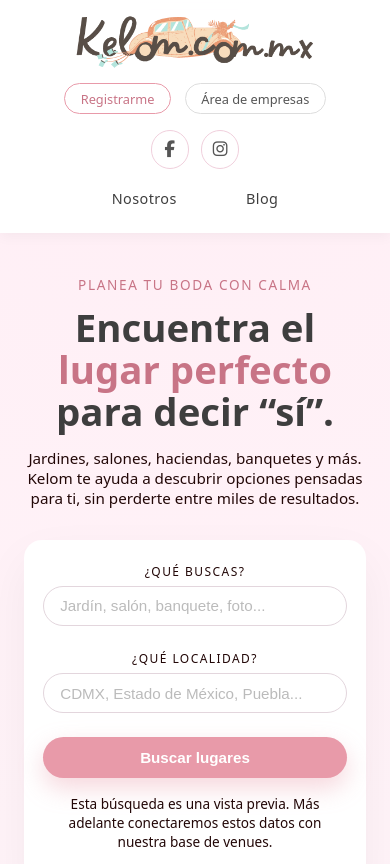
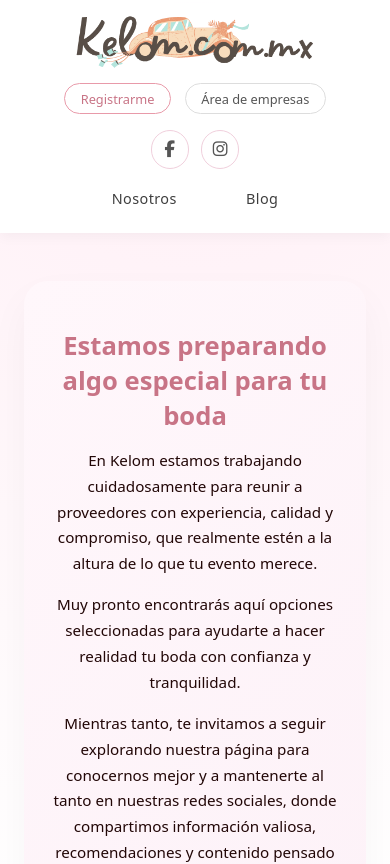
Before and after one commit to Genarohp7/kelom, a React (Vite) app: page / in a window 390 px wide. Shown: the top 864 px of the page. Built offline with nearby package versions, Linux system fonts and the light colour scheme.

Commit message:
Home page modificated

```diff
--- a/src/pages/HomePage.jsx
+++ b/src/pages/HomePage.jsx
@@ -1,13 +1,13 @@
 // src/pages/HomePage.jsx
-import "../styles/HomePage.css";
+import "../../src/styles/HomePage.css";
 import { Link } from "react-router-dom";
 // 👉 Aquí colocarás la ruta de tu imagen local
-// Cuando tengas tu archivo, por ejemplo en:
-// src/assets/web/pages/home/home-tips.jpg
-// esta importación ya quedará funcionando:
 import tipsImage from "../assets/web/pages/home/home-tips.jpg.png";
 
+const SHOW_DEMO_SECTIONS = false; // cambiar a true cuando quieras mostrar hero/venues/featured
+
 function HomePage() {
+  // ==== Datos de demo para futuros proveedores ====
   const venues = [
     {
       id: 1,
@@ -127,55 +127,27 @@
 
   return (
     <div className="home">
-      {/* HERO + BUSCADOR */}
-      <section className="hero">
-        <div className="container hero__inner">
-          <div className="hero__eyebrow">Planea tu boda con calma</div>
-          <h1 className="hero__title">
-            Encuentra el{" "}
-            <span className="hero__title-highlight">lugar perfecto</span> para
-            decir “sí”.
-          </h1>
-          <p className="hero__subtitle">
-            Jardines, salones, haciendas, banquetes y más. Kelom te ayuda a
-            descubrir opciones pensadas para ti, sin perderte entre miles de
-            resultados.
+      {/* MENSAJE TEMPORAL SOBRE PROVEEDORES */}
+      <section className="home-message">
+        <div className="container">
+          <div className="home-message__card">
+            <h2 className="home-message__title">
+              Estamos preparando algo especial para tu boda
+            </h2>
+            <p className="home-message__text">
+              En Kelom estamos trabajando cuidadosamente para reunir a
+              proveedores con experiencia, calidad y compromiso, que realmente
+              estén a la altura de lo que tu evento merece.
             </p>
-
-          <div className="search-panel">
-            <form className="search-panel__form" onSubmit={handleFakeSubmit}>
-              <div className="search-panel__field">
-                <label className="search-panel__label" htmlFor="search-what">
-                  ¿Qué buscas?
-                </label>
-                <input
-                  id="search-what"
-                  type="text"
-                  className="search-panel__input"
-                  placeholder="Jardín, salón, banquete, foto..."
-                />
-              </div>
-
-              <div className="search-panel__field">
-                <label className="search-panel__label" htmlFor="search-where">
-                  ¿Qué localidad?
-                </label>
-                <input
-                  id="search-where"
-                  type="text"
-                  className="search-panel__input"
-                  placeholder="CDMX, Estado de México, Puebla..."
-                />
-              </div>
-
-              <button className="search-panel__button" type="submit">
-                Buscar lugares
-              </button>
-            </form>
-
-            <p className="search-panel__hint">
-              Esta búsqueda es una vista previa. Más adelante conectaremos estos
-              datos con nuestra base de venues.
+            <p className="home-message__text">
+              Muy pronto encontrarás aquí opciones seleccionadas para ayudarte a
+              hacer realidad tu boda con confianza y tranquilidad.
+            </p>
+            <p className="home-message__text">
+              Mientras tanto, te invitamos a seguir explorando nuestra página
+              para conocernos mejor y a mantenerte al tanto en nuestras redes
+              sociales, donde compartimos información valiosa, recomendaciones y
+              contenido pensado para acompañarte en cada paso de este proceso.
             </p>
           </div>
         </div>
@@ -192,7 +164,7 @@
             </p>
           </header>
 
-          {/* 👉 Nuevo contenedor para texto + imagen */}
+          {/* texto + imagen */}
           <div className="tips__content">
             <div className="tips__list">
               <article className="tips-card">
@@ -214,7 +186,6 @@
               </article>
             </div>
 
-            {/* 👉 Aquí se muestra la imagen. Solo cambia el archivo de tipsImage arriba cuando la tengas */}
             <div className="tips__image-wrap">
               <img
                 src={tipsImage}
@@ -222,6 +193,72 @@
                 className="tips__image"
               />
             </div>
+          </div>
+        </div>
+      </section>
+
+      {/* BLOQUES DE PROVEEDORES OCULTOS POR AHORA */}
+      {SHOW_DEMO_SECTIONS && (
+        <>
+          {/* HERO + BUSCADOR */}
+          <section className="hero">
+            <div className="container hero__inner">
+              <div className="hero__eyebrow">Planea tu boda con calma</div>
+              <h1 className="hero__title">
+                Encuentra el{" "}
+                <span className="hero__title-highlight">lugar perfecto</span>{" "}
+                para decir “sí”.
+              </h1>
+              <p className="hero__subtitle">
+                Jardines, salones, haciendas, banquetes y más. Kelom te ayuda a
+                descubrir opciones pensadas para ti, sin perderte entre miles de
+                resultados.
+              </p>
+
+              <div className="search-panel">
+                <form
+                  className="search-panel__form"
+                  onSubmit={handleFakeSubmit}
+                >
+                  <div className="search-panel__field">
+                    <label
+                      className="search-panel__label"
+                      htmlFor="search-what"
+                    >
+                      ¿Qué buscas?
+                    </label>
+                    <input
+                      id="search-what"
+                      type="text"
+                      className="search-panel__input"
+                      placeholder="Jardín, salón, banquete, foto..."
+                    />
+                  </div>
+
+                  <div className="search-panel__field">
+                    <label
+                      className="search-panel__label"
+                      htmlFor="search-where"
+                    >
+                      ¿Qué localidad?
+                    </label>
+                    <input
+                      id="search-where"
+                      type="text"
+                      className="search-panel__input"
+                      placeholder="CDMX, Estado de México, Puebla..."
+                    />
+                  </div>
+
+                  <button className="search-panel__button" type="submit">
+                    Buscar lugares
+                  </button>
+                </form>
+
+                <p className="search-panel__hint">
+                  Esta búsqueda es una vista previa. Más adelante conectaremos
+                  estos datos con nuestra base de venues.
+                </p>
               </div>
             </div>
           </section>
@@ -235,7 +272,8 @@
                     Lugares para realizar tu sueño
                   </h2>
                   <p className="venues__subtitle">
-                Explora algunos venues destacados en la ciudad y alrededores.
+                    Explora algunos venues destacados en la ciudad y
+                    alrededores.
                   </p>
                 </div>
               </header>
@@ -255,7 +293,9 @@
                       <h3 className="venue-card__name">{venue.name}</h3>
 
                       <div className="venue-card__rating">
-                    <span className="venue-card__rating-stars">★★★★★</span>
+                        <span className="venue-card__rating-stars">
+                          ★★★★★
+                        </span>
                         {venue.rating.toFixed(1)} · {venue.reviews} reseñas
                       </div>
 
@@ -303,6 +343,8 @@
               </div>
             </div>
           </section>
+        </>
+      )}
     </div>
   );
 }
--- a/src/styles/HomePage.css
+++ b/src/styles/HomePage.css
@@ -34,6 +34,42 @@
   font-size: 1rem;
   color: var(--color-text-soft);
   max-width: 620px;
+}
+
+/* AVISO PROVEEDORES TEMPORAL */
+
+.home-status {
+  padding: 2.5rem 0 0;
+}
+
+.home-status__card {
+  max-width: 880px;
+  margin: 0 auto 2.5rem;
+  background: #ffffff;
+  border-radius: 24px;
+  padding: 1.8rem 2rem;
+  box-shadow: 0 18px 40px rgba(0, 0, 0, 0.04);
+  border: 1px solid rgba(232, 154, 169, 0.18);
+}
+
+.home-status__eyebrow {
+  font-size: 0.8rem;
+  text-transform: uppercase;
+  letter-spacing: 0.12em;
+  color: var(--color-primary-dark);
+  margin-bottom: 0.6rem;
+}
+
+.home-status__title {
+  font-size: 1.5rem;
+  margin-bottom: 0.7rem;
+}
+
+.home-status__text {
+  font-size: 0.95rem;
+  color: var(--color-text-soft);
+  line-height: 1.6;
+  margin-bottom: 0.4rem;
 }
 
 /* BUSCADOR */
@@ -127,7 +163,7 @@
   font-size: 0.95rem;
 }
 
-/* 👉 Nuevo: contenedor de texto + imagen */
+/* 👉 Contenedor de texto + imagen */
 .tips__content {
   max-width: 980px;
   margin: 0 auto;
@@ -161,14 +197,13 @@
   color: var(--color-text-soft);
 }
 
-/* 👉 Nuevo: bloque de imagen para tips */
+/* 👉 Bloque de imagen para tips */
 
 .tips__image-wrap {
   border-radius: 20px;
   overflow: hidden;
   box-shadow: 0 18px 40px rgba(0, 0, 0, 0.06);
   background: #fdf7fa;
-  /* Mantener una proporción agradable */
   aspect-ratio: 4 / 3;
 }
 
@@ -325,6 +360,42 @@
   color: var(--color-text-soft);
 }
 
+/* MENSAJE TEMPORAL SIN PROVEEDORES */
+.home-message {
+  padding: 3rem 0 1rem;
+}
+
+.home-message__card {
+  max-width: 880px;
+  margin: 0 auto 2rem;
+  padding: 2rem 2.4rem;
+  border-radius: 24px;
+  background: linear-gradient(135deg, #fff7fb, #fdf2f8);
+  box-shadow: 0 18px 40px rgba(0, 0, 0, 0.04);
+}
+
+.home-message__title {
+  font-size: 1.6rem;
+  margin-bottom: 0.9rem;
+  color: var(--color-primary-dark);
+}
+
+.home-message__text {
+  font-size: 0.95rem;
+  line-height: 1.7;
+  color: var(--color-text-soft);
+  margin-bottom: 0.6rem;
+}
+
+/* Que se vea bien centrado en móviles */
+@media (max-width: 600px) {
+  .home-message__card {
+    padding: 1.6rem 1.4rem;
+    text-align: center;
+  }
+}
+
+
 /* =========================
    RESPONSIVE
    ========================= */
@@ -352,7 +423,7 @@
     padding: 3rem 0 2.2rem;
   }
 
-  /* 👉 Nuevo: tips en una sola columna en tablet */
+  /* 👉 tips en una sola columna en tablet */
   .tips__content {
     grid-template-columns: 1fr;
   }
```
Lines whose indentation alone changed are shown as unchanged.
